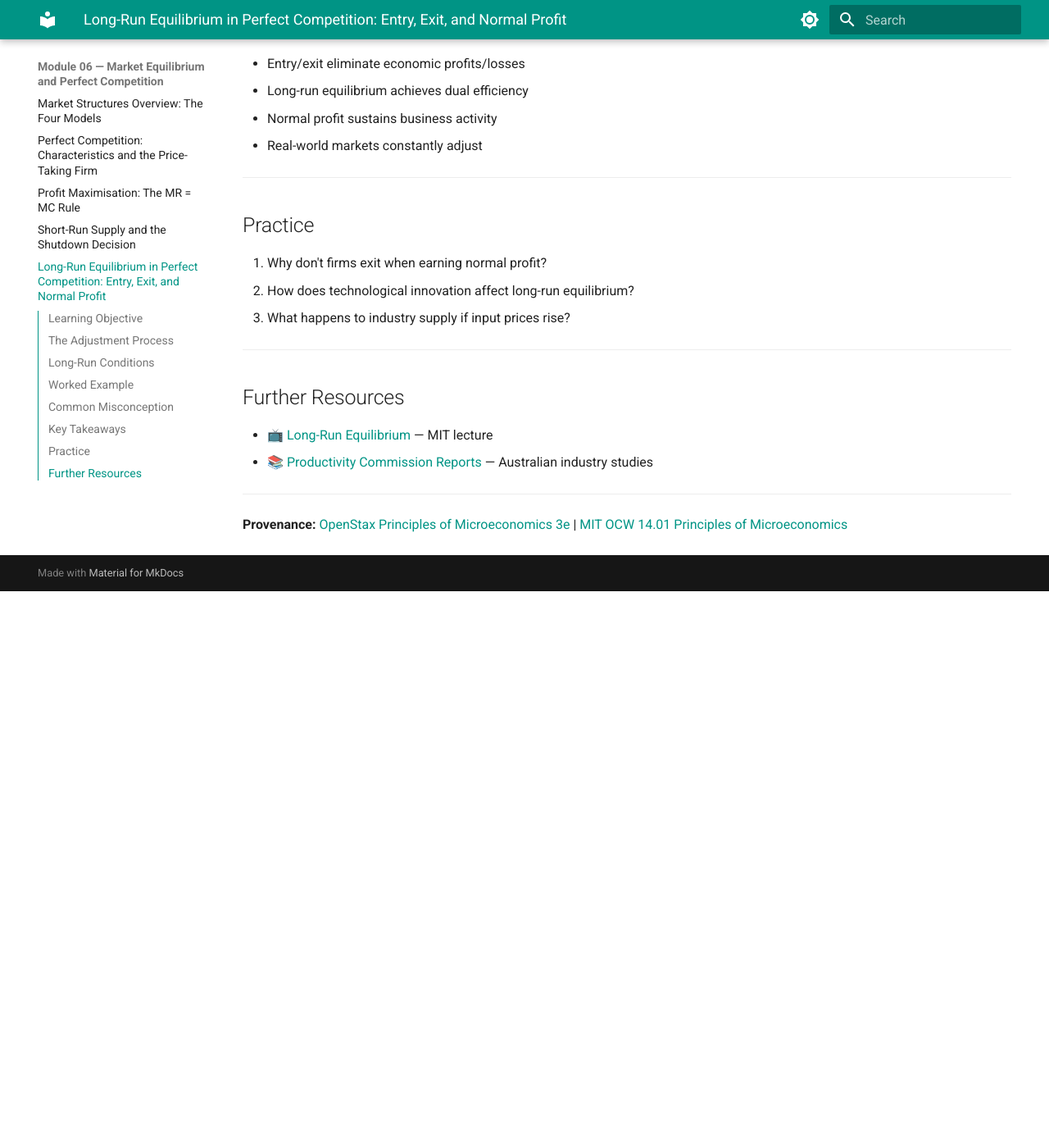
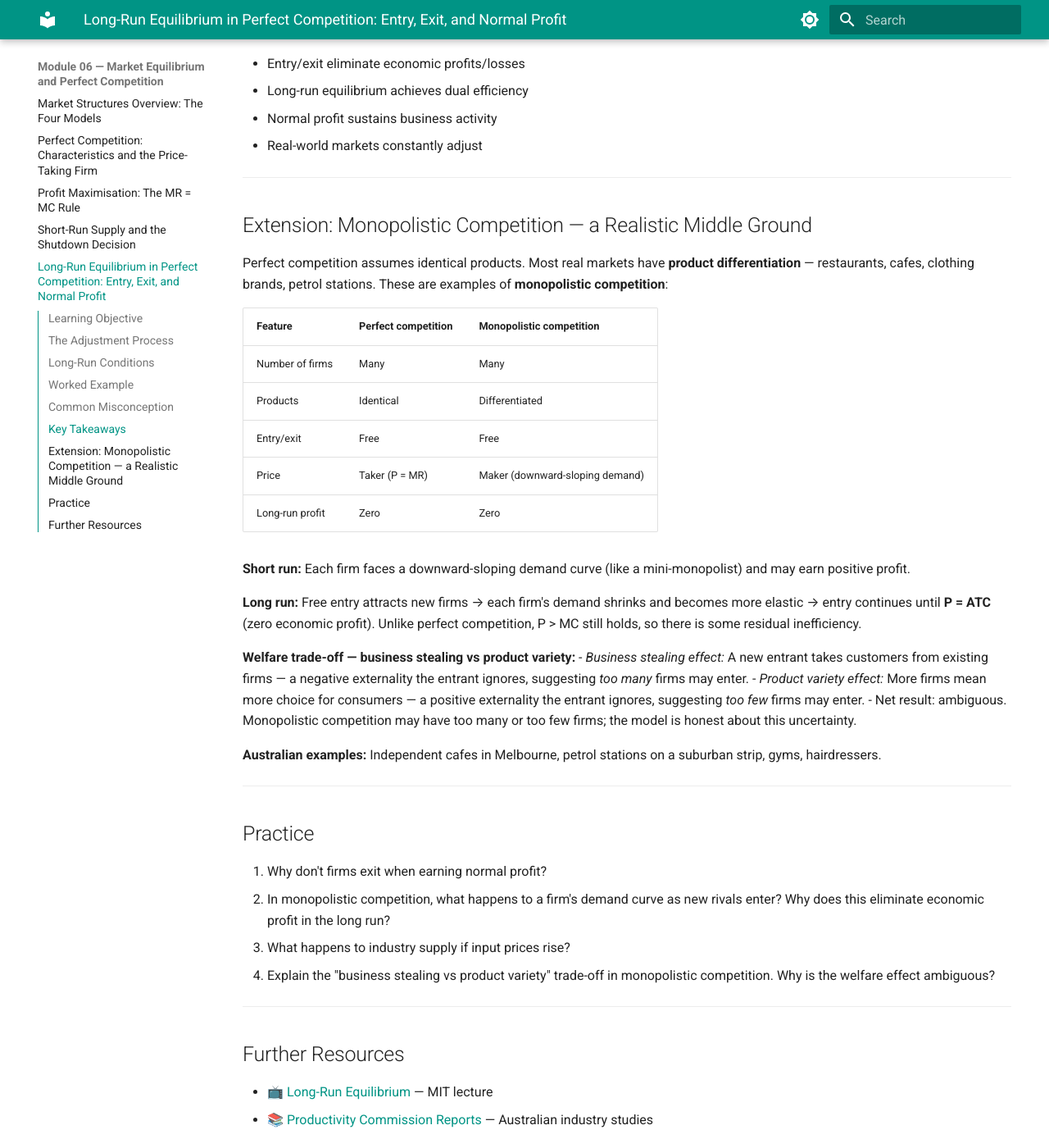
Before and after one commit to pspedding/micro-course-2026, an MkDocs documentation site: the page built from docs/modules/module-06/M06.L05-long-run-equilibrium-perfect-competition-entry-exit.md, in a window 1280 px wide and 1400 px high, scrolled down 1908 px. Shown: the whole window at 82% size. Built offline with MkDocs 1.6.1 and Material for MkDocs 9.7.7, drawn with Linux system fonts in a browser that asks for light colours; before the commit the page ends 2629 px from its top, so only the background shows below that.

Commit message:
Add monopolistic competition extension to M06.L05 (USYD W8)

```diff
--- a/docs/modules/module-06/M06.L05-long-run-equilibrium-perfect-competition-entry-exit.md
+++ b/docs/modules/module-06/M06.L05-long-run-equilibrium-perfect-competition-entry-exit.md
@@ -84,11 +84,37 @@ Actually, normal profit means firms earn exactly their opportunity cost - enough
 
 ---
 
+## Extension: Monopolistic Competition — a Realistic Middle Ground
+
+Perfect competition assumes identical products. Most real markets have **product differentiation** — restaurants, cafes, clothing brands, petrol stations. These are examples of **monopolistic competition**:
+
+| Feature | Perfect competition | Monopolistic competition |
+|---|---|---|
+| Number of firms | Many | Many |
+| Products | Identical | Differentiated |
+| Entry/exit | Free | Free |
+| Price | Taker (P = MR) | Maker (downward-sloping demand) |
+| Long-run profit | Zero | Zero |
+
+**Short run:** Each firm faces a downward-sloping demand curve (like a mini-monopolist) and may earn positive profit.
+
+**Long run:** Free entry attracts new firms → each firm's demand shrinks and becomes more elastic → entry continues until **P = ATC** (zero economic profit). Unlike perfect competition, P > MC still holds, so there is some residual inefficiency.
+
+**Welfare trade-off — business stealing vs product variety:**
+- *Business stealing effect:* A new entrant takes customers from existing firms — a negative externality the entrant ignores, suggesting *too many* firms may enter.
+- *Product variety effect:* More firms mean more choice for consumers — a positive externality the entrant ignores, suggesting *too few* firms may enter.
+- Net result: ambiguous. Monopolistic competition may have too many or too few firms; the model is honest about this uncertainty.
+
+**Australian examples:** Independent cafes in Melbourne, petrol stations on a suburban strip, gyms, hairdressers.
+
+---
+
 ## Practice
 
 1. Why don't firms exit when earning normal profit?
-2. How does technological innovation affect long-run equilibrium?
+2. In monopolistic competition, what happens to a firm's demand curve as new rivals enter? Why does this eliminate economic profit in the long run?
 3. What happens to industry supply if input prices rise?
+4. Explain the "business stealing vs product variety" trade-off in monopolistic competition. Why is the welfare effect ambiguous?
 
 ---
 
```
